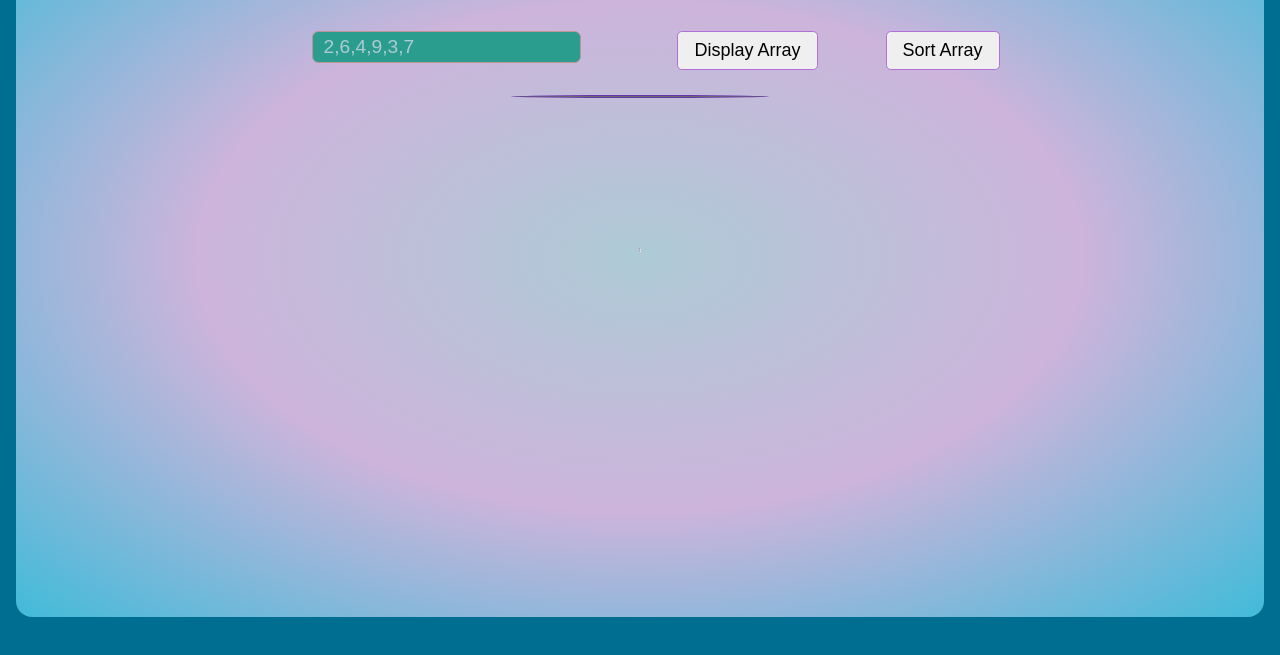
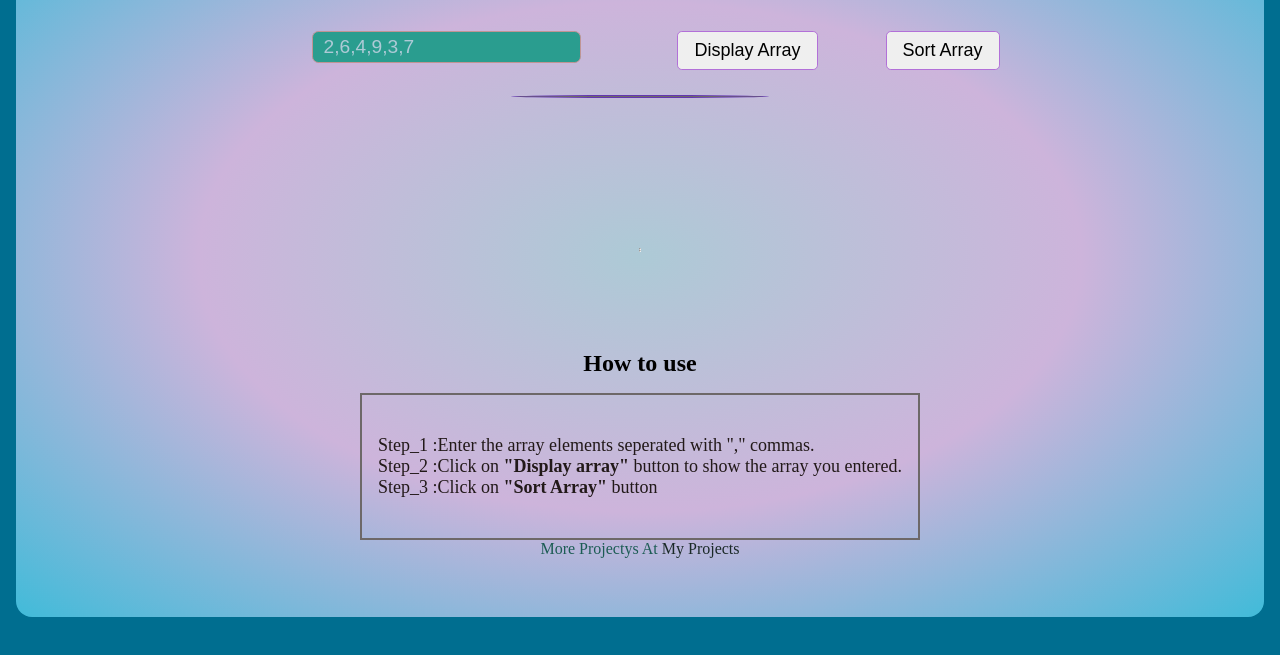
Before and after one commit to sushantsharma08/Sorting-Vizualizer, a plain HTML site: page index.html in a window 1280 px wide. Shown: the part 151-806 px from the top of the page. Drawn offline with Linux system fonts and the light colour scheme.

Commit message:
update styles

```diff
--- a/index.html
+++ b/index.html
@@ -73,10 +73,12 @@
             justify-content: center;
             align-items: center;
         }
-        .btns{
+
+        .btns {
             margin-bottom: 25px;
         }
-        .betweenHr{
+
+        .betweenHr {
             width: 20vw;
             background-color: #6d6868;
             margin: auto;
@@ -85,13 +87,31 @@
             border: 1px solid rgba(89, 0, 255, 0.473);
             border-radius: 50%;
         }
-
+        .info{
+            display: flex;
+            flex-direction: column;
+            align-items: center;
+            justify-content: center;
+        }
+        .steps{
+            font-size: large;
+            margin-top: 1rem;
+            padding: 2.5rem 1rem;
+            border: 2px solid #6d6868;
+        }
+        .steps span{
+        color: #221919;
+        }
+        a{
+            color:#1a2927;
+            text-decoration: inherit;
+        }
         @media screen and (max-width: 650px) {
             button {
                 margin-top: 20px;
             }
 
-            .getInput{
+            .getInput {
                 flex-direction: column;
                 align-items: center;
             }
@@ -133,7 +153,17 @@
         </div>
 
         <div class="info">
-
+            <h2>How to use</h2>
+            <div class="steps">
+                <span>Step_1 :Enter the array elements seperated with "," commas.</span>
+                <br>
+                <span>Step_2 :Click on <b>"Display array"</b> button to show the array you entered.</span>
+                <br>
+                <span>Step_3 :Click on <b>"Sort Array"</b> button </span>
+            </div>
+        </div>
+        <div class="more" style="text-align: center; color: #1c5c54;">
+            More Projectys At <a href="https://sushantsharmadev.com/my-projects">My Projects</a>
         </div>
     </section>
 
```
Lines whose indentation alone changed are shown as unchanged.
